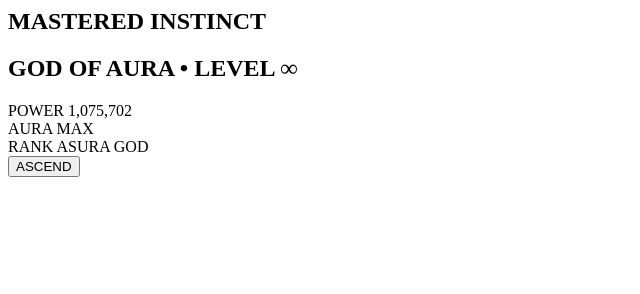
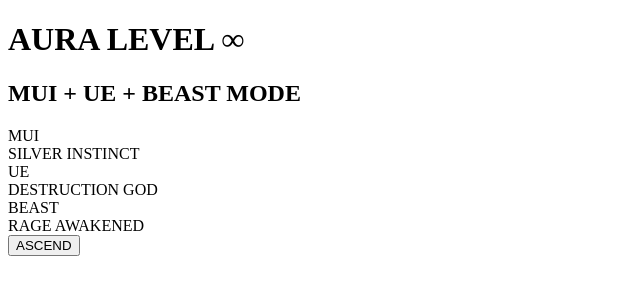
Before and after one commit to delsaseby-art/delsaseby-art-delsaseby-art.github.io, a plain HTML site: page my-folder/index.html in a window 1280 px wide. Shown: the whole page, without its empty margins (0-640 px from the left). Drawn offline with Linux system fonts and the light colour scheme.

Commit message:
Update index.html

```diff
--- a/my-folder/index.html
+++ b/my-folder/index.html
@@ -1,61 +1,95 @@
+<!DOCTYPE html>
+
+<html>
+
+<head>
+
+<title>
+ULTIMATE AURA GOD MODE
+</title>
+
+<link rel="stylesheet" href="style.css">
+
+</head>
+
+
 <body>
 
-<div id="universe"></div>
 
-<div class="aura aura-main"></div>
-<div class="aura aura-inner"></div>
-<div class="lightning"></div>
+<div id="space"></div>
+
 
 <div class="fighter">
-    <div class="energy"></div>
-</div>
 
+<div class="mui"></div>
+<div class="ue"></div>
+<div class="beast"></div>
 
-<section class="interface">
-
-<h1>
-MASTERED INSTINCT
-</h1>
-
-<h2>
-GOD OF AURA • LEVEL ∞
-</h2>
-
-
-<div class="stats">
-
-<div>
-POWER
-<span id="power">
-900000
-</span>
-</div>
-
-<div>
-AURA
-<span>
-MAX
-</span>
-</div>
-
-<div>
-RANK
-<span>
-ASURA GOD
-</span>
-</div>
 
 </div>
 
 
-<button id="ascend">
-ASCEND
-</button>
+
+<div class="title">
+
+<h1>
+AURA LEVEL ∞
+</h1>
 
 
-</section>
+<h2>
+MUI + UE + BEAST MODE
+</h2>
+
+
+</div>
+
+
+
+<div class="powers">
+
+
+<div>
+MUI
+<br>
+<span>
+SILVER INSTINCT
+</span>
+</div>
+
+
+<div>
+UE
+<br>
+<span>
+DESTRUCTION GOD
+</span>
+</div>
+
+
+<div>
+BEAST
+<br>
+<span>
+RAGE AWAKENED
+</span>
+</div>
+
+
+</div>
+
+
+
+<button onclick="transform()">
+
+ASCEND
+
+</button>
 
 
 <script src="script.js"></script>
 
+
 </body>
+
+</html>
```
